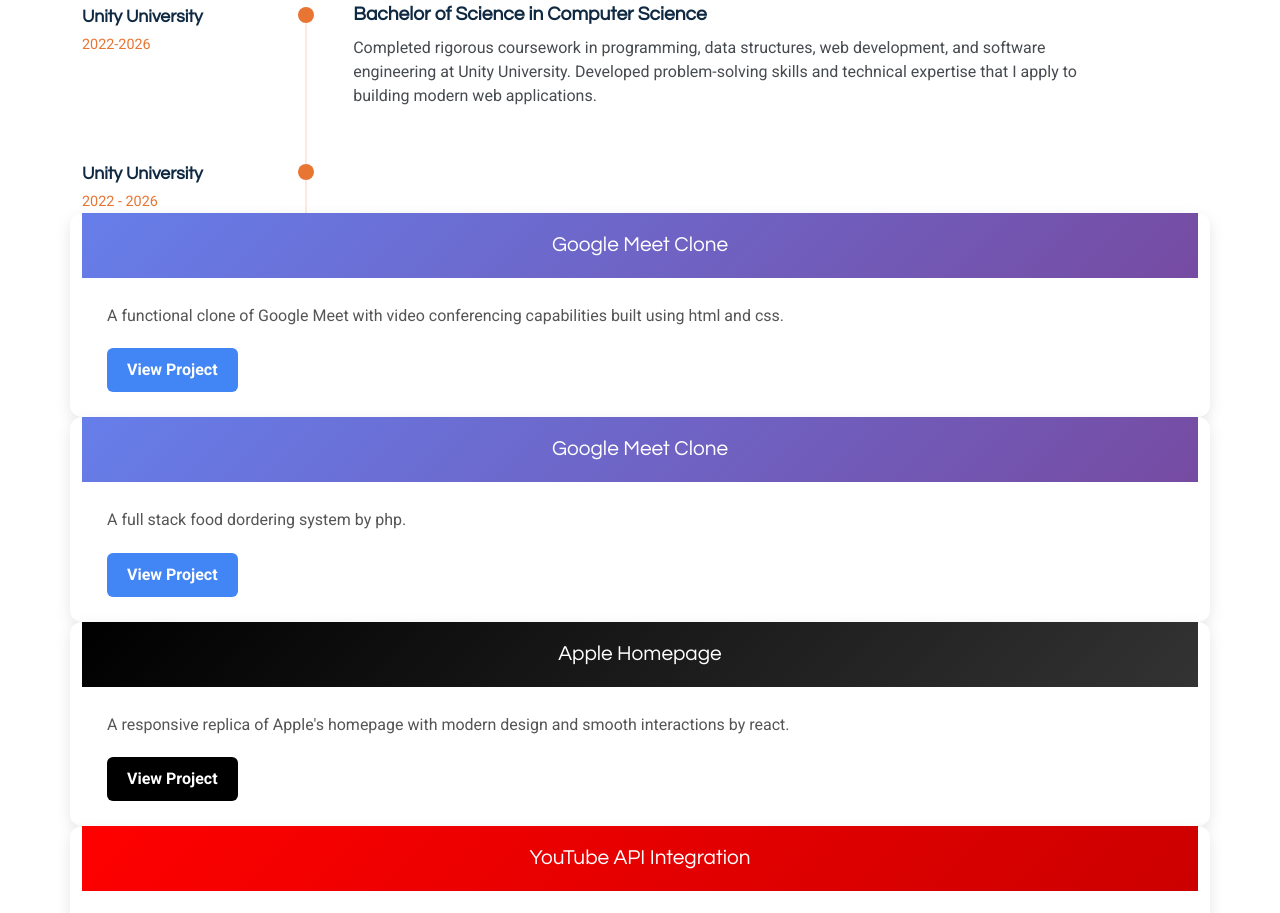
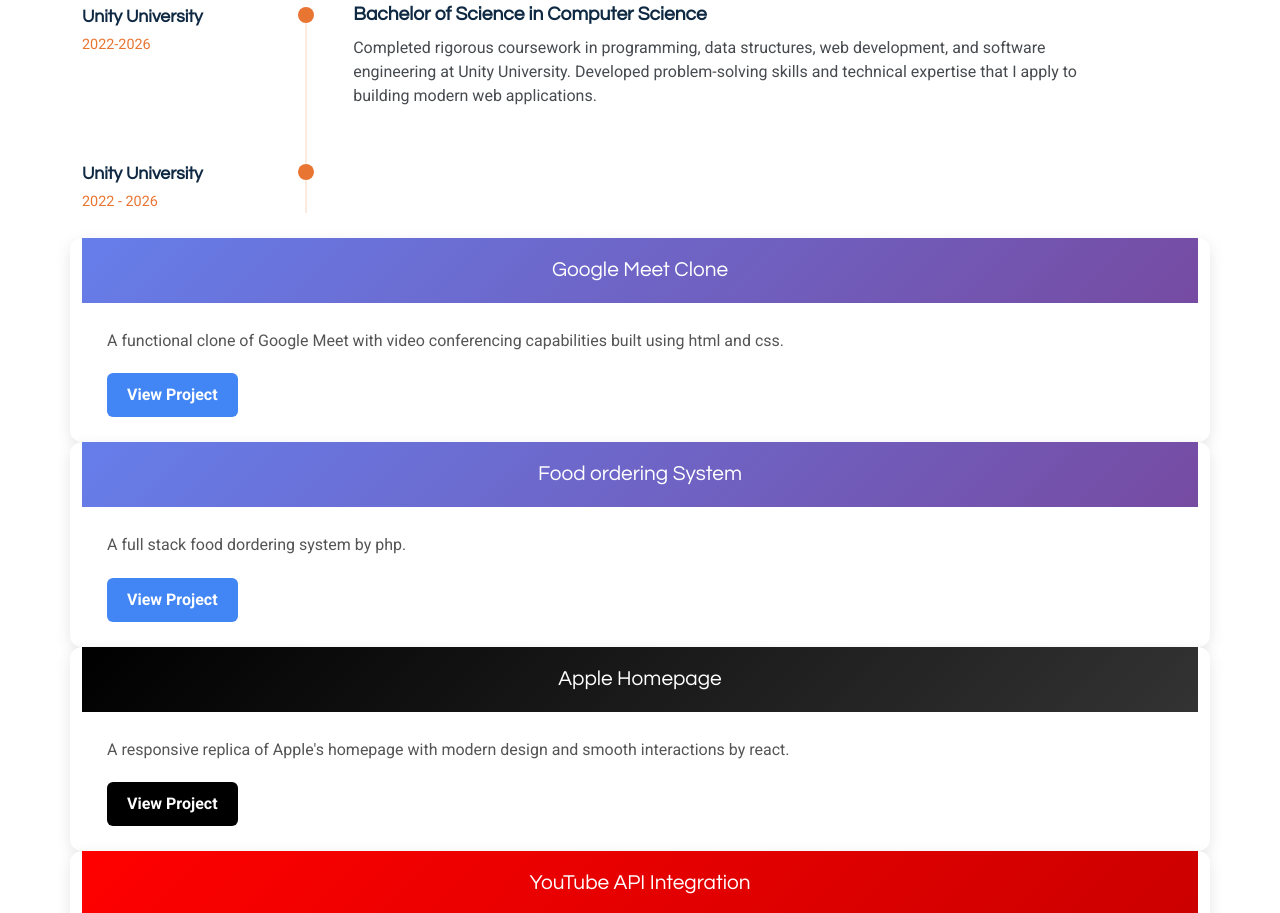
Before and after one commit to melese22/myportfolio, a plain HTML site: page Portfolio-main/index.html in a window 1280 px wide. Shown: the part 3389-4302 px from the top of the page. Drawn offline with Linux system fonts and the light colour scheme.

```diff
--- a/Portfolio-main/index.html
+++ b/Portfolio-main/index.html
@@ -385,6 +385,7 @@
 
       </div>
 
+ <h3 style="color: white; margin: 0; font-size: 1.3rem;">Some of My Projects </h3>
 
 
         <!-- Project 1 -->
@@ -401,7 +402,7 @@
 
    <div style="background: white; border-radius: 12px; overflow: hidden; box-shadow: 0 5px 15px rgba(0,0,0,0.1); transition: transform 0.3s;">
             <div style="background: linear-gradient(135deg, #667eea 0%, #764ba2 100%); padding: 20px; text-align: center;">
-                <h3 style="color: white; margin: 0; font-size: 1.3rem;">Google Meet Clone</h3>
+                <h3 style="color: white; margin: 0; font-size: 1.3rem;">Food ordering System </h3>
             </div>
             <div style="padding: 25px;">
                 <p style="color: #555; line-height: 1.6; margin-bottom: 20px;"> A full stack food dordering system by php.</p>
```
